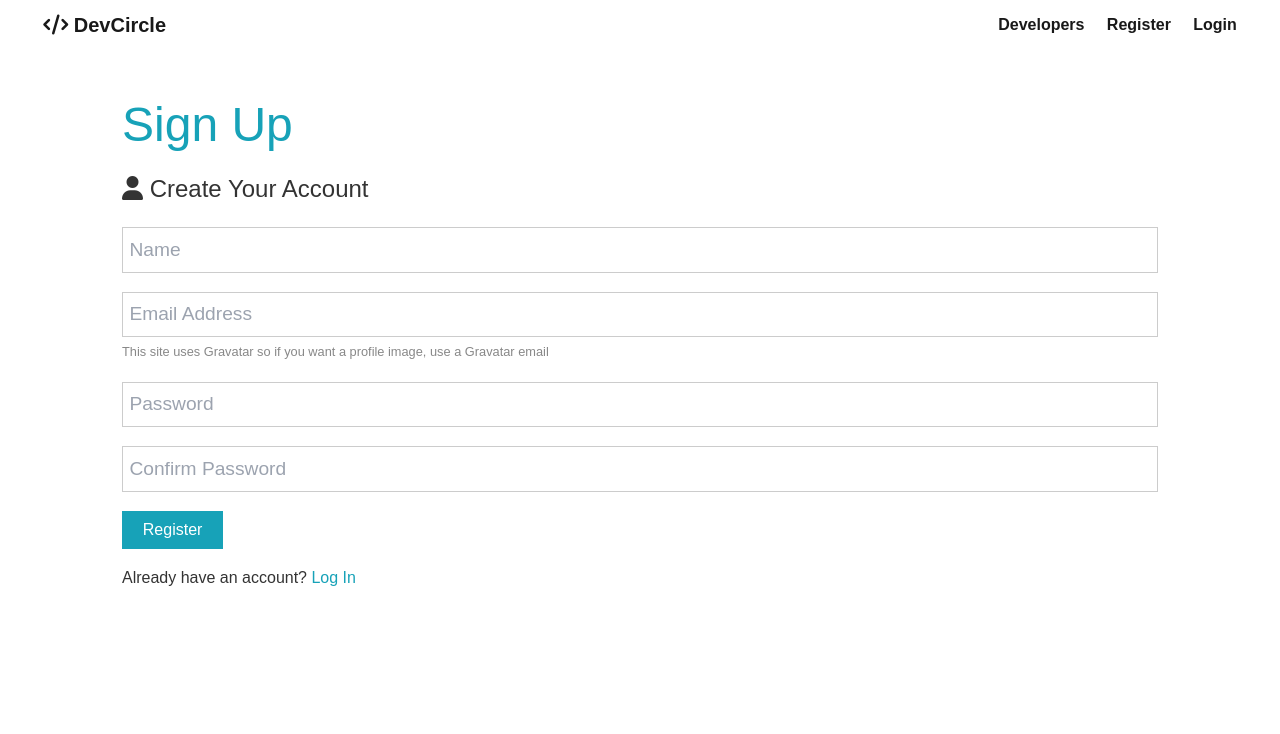
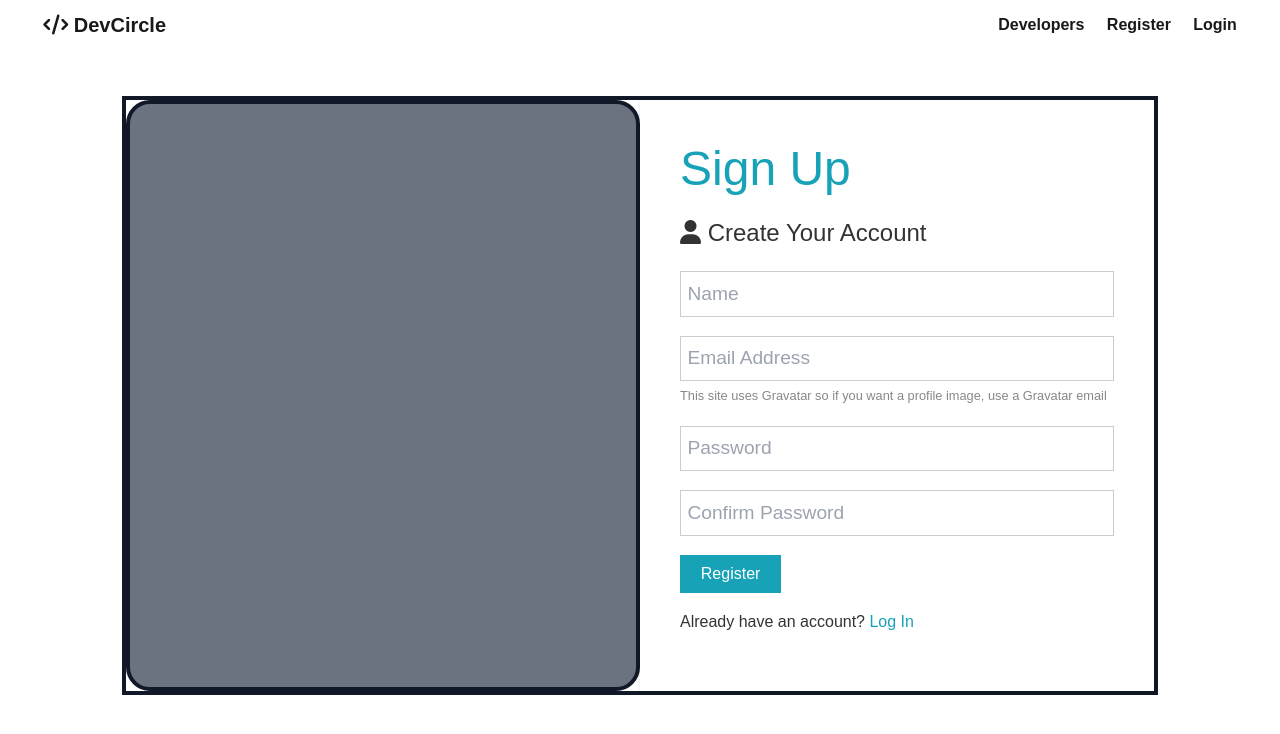
Before and after one commit to synerjay/Trayn-Weightlift-Tracker, a React (Create React App) app in the folder client/: page /register in a window 1280 px wide. Shown: the top 734 px of the page. Built offline with nearby package versions, Linux system fonts and the light colour scheme; no server answers; the HTML template or start-up script is replaced by a standard one.

Commit message:
Trying styling the registration page

```diff
--- a/client/src/components/auth/Register.js
+++ b/client/src/components/auth/Register.js
@@ -68,6 +68,9 @@ const Register = ({ setAlert, register, isAuthenticated }) => {
 
   return (
     <Fragment>
+      <div className='flex justify-between w-auto border-gray-900 border-4'>
+        <div className='bg-gray-500 w-1/2 rounded-3xl border-gray-900 border-4'></div>
+        <div className='shadow p-10 w-3/6'>
           <h1 className='large text-primary'>Sign Up</h1>
           <p className='lead'>
             <i className='fas fa-user'></i> Create Your Account
@@ -122,6 +125,8 @@ const Register = ({ setAlert, register, isAuthenticated }) => {
           <p className='my-1'>
             Already have an account? <Link to='/login'>Log In</Link>
           </p>
+        </div>
+      </div>
     </Fragment>
   );
 };
```
Lines whose indentation alone changed are shown as unchanged.
